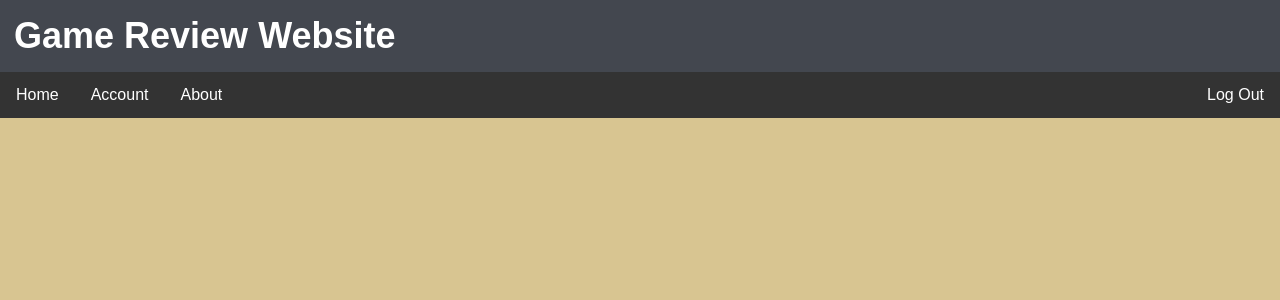
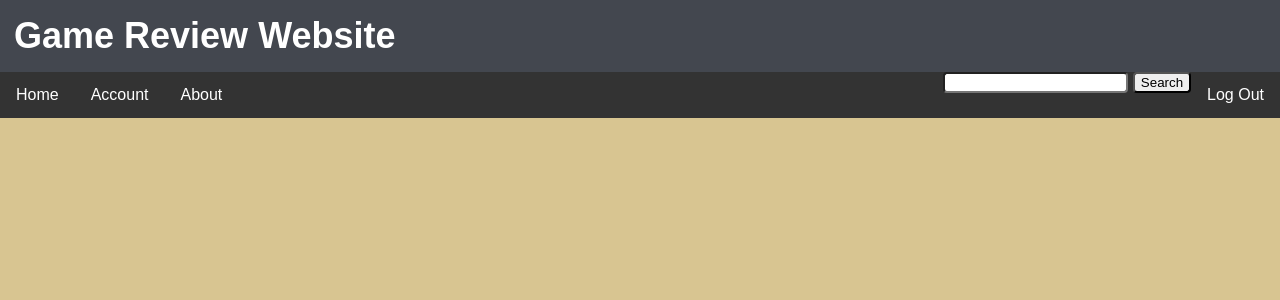
Before and after one commit to fernanen/CS340GroupProject, a PHP site: page /about.php in a window 1280 px wide. Shown: the top 300 px of the page. Run offline with PHP 8.4, Linux system fonts and the light colour scheme; the visitor is signed in with stand-in values (Sample User, id 1).

Commit message:
search bar and page for search queries

```diff
--- a/header.php
+++ b/header.php
@@ -34,5 +34,6 @@
 				echo "<li class=\"floatright\"><a href = ./login.php> Log In </a></li>";
 				echo "<li class=\"floatright\"><a href = ./newUserForm.php> Sign Up </a></li>";
 			}
+			echo "<li class=\"floatright searchbar\"> <form method = \"get\" action = \"searchPage.php\"> <input type = \"text\"> <input type=\"submit\" value=\"Search\"> </form> </li>";
 		?>
 </div>
```
Also changed, not shown: searchPage.php (added).
